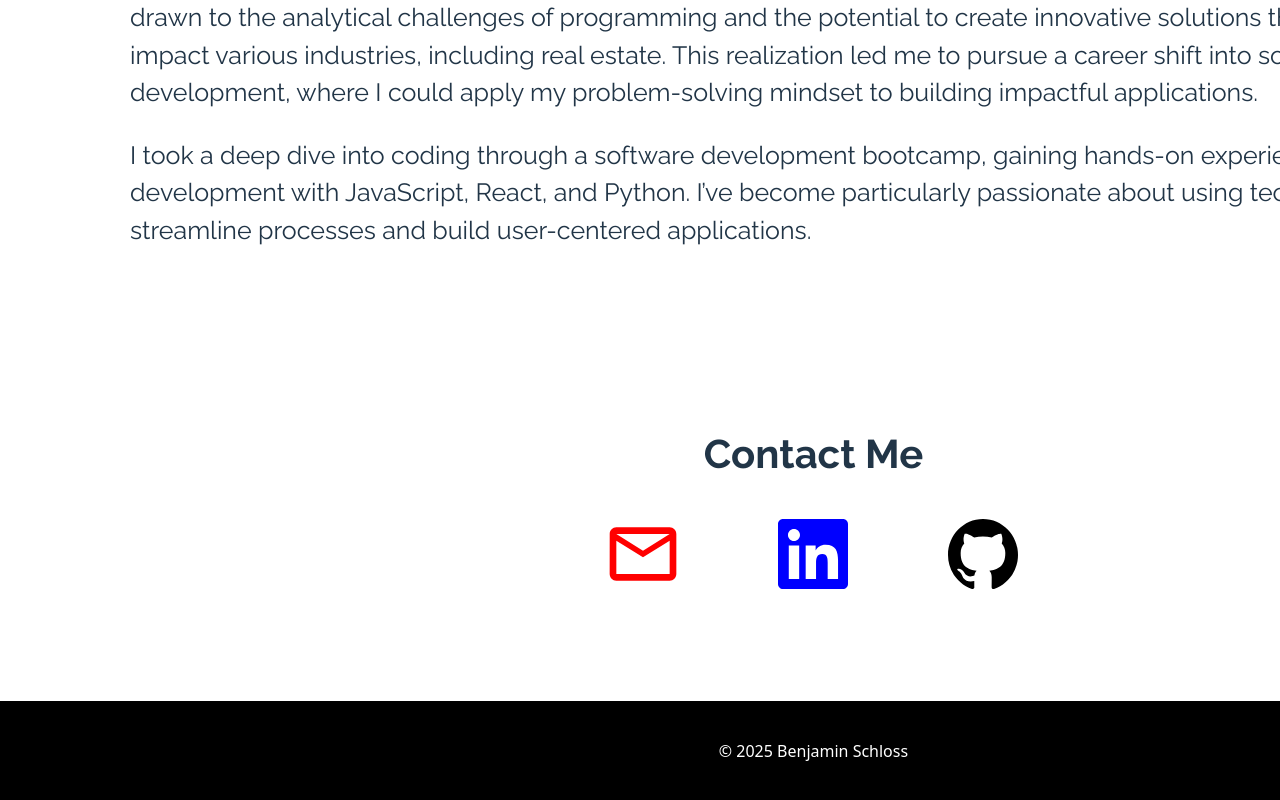
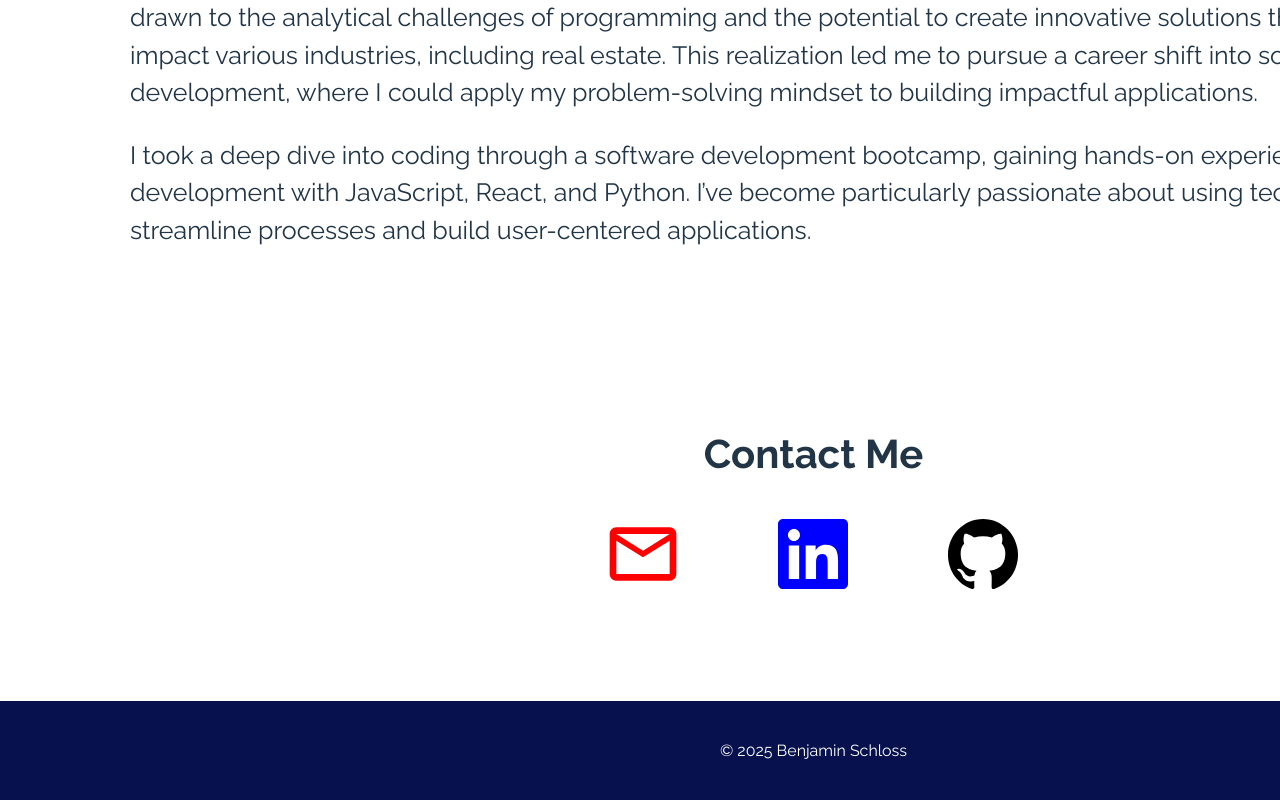
Before and after one commit to bschlo/myPortfolio, a React (Vite) app: page / in a window 1280 px wide. Shown: the part 952-1752 px from the top of the page. Built offline with nearby package versions, Linux system fonts and the light colour scheme; a web font is replaced by a local one.

Commit message:
Applying same font to entire website

```diff
--- a/src/App.css
+++ b/src/App.css
@@ -1,10 +1,20 @@
 @import url('https://fonts.googleapis.com/css2?family=Benne&family=Gabarito:wght@400..900&family=Libre+Franklin:ital,wght@0,100..900;1,100..900&family=Newsreader:ital,opsz,wght@0,6..72,200..800;1,6..72,200..800&family=Raleway:ital,wght@0,100..900;1,100..900&family=STIX+Two+Text:ital,wght@0,400..700;1,400..700&family=Tai+Heritage+Pro:wght@400;700&display=swap');
 .main {
-  font-family: "Raleway", sans-serif;
   flex: 1;
+
+  opacity: 0;
+  animation: fadeIn 1.5s ease-in forwards;
+  animation-delay: 0.3s;
+}
+
+@keyframes fadeIn {
+  to {
+    opacity: 1;
+  }
 }
 
 html, body {
+  font-family: "Raleway", sans-serif;
   margin: 0;
   padding: 0;
   height: 100%;
--- a/src/Components/Footer/Footer.css
+++ b/src/Components/Footer/Footer.css
@@ -1,5 +1,6 @@
 .footer {
     color: white;
+
 }
 .footer-container {
     display: flex;
@@ -7,5 +8,5 @@
     align-items: center;
     justify-content: center;
     width: 100%;
-    background-color: #000000;
+    background-color: rgb(6, 17, 78);
 }
--- a/src/Components/Home/Home.css
+++ b/src/Components/Home/Home.css
@@ -13,18 +13,7 @@
     justify-content: center;
     align-items: center;
     gap: 250px;
-
-    opacity: 0;
-    animation: fadeIn 1.5s ease-in forwards;
-    animation-delay: 0.3s;
   }
-
-  @keyframes fadeIn {
-    to {
-      opacity: 1;
-    }
-  }
-
 
 .home-intro {
     font-size: 40px;
```
